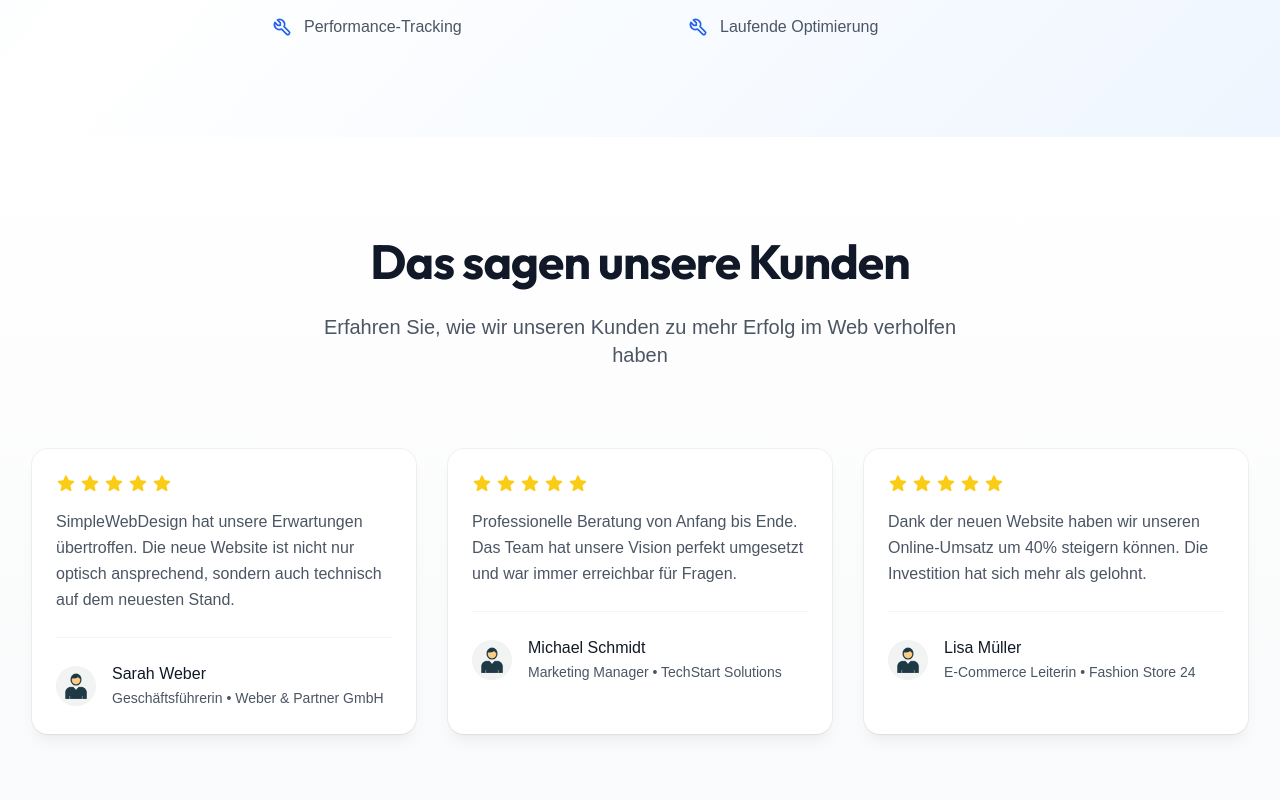
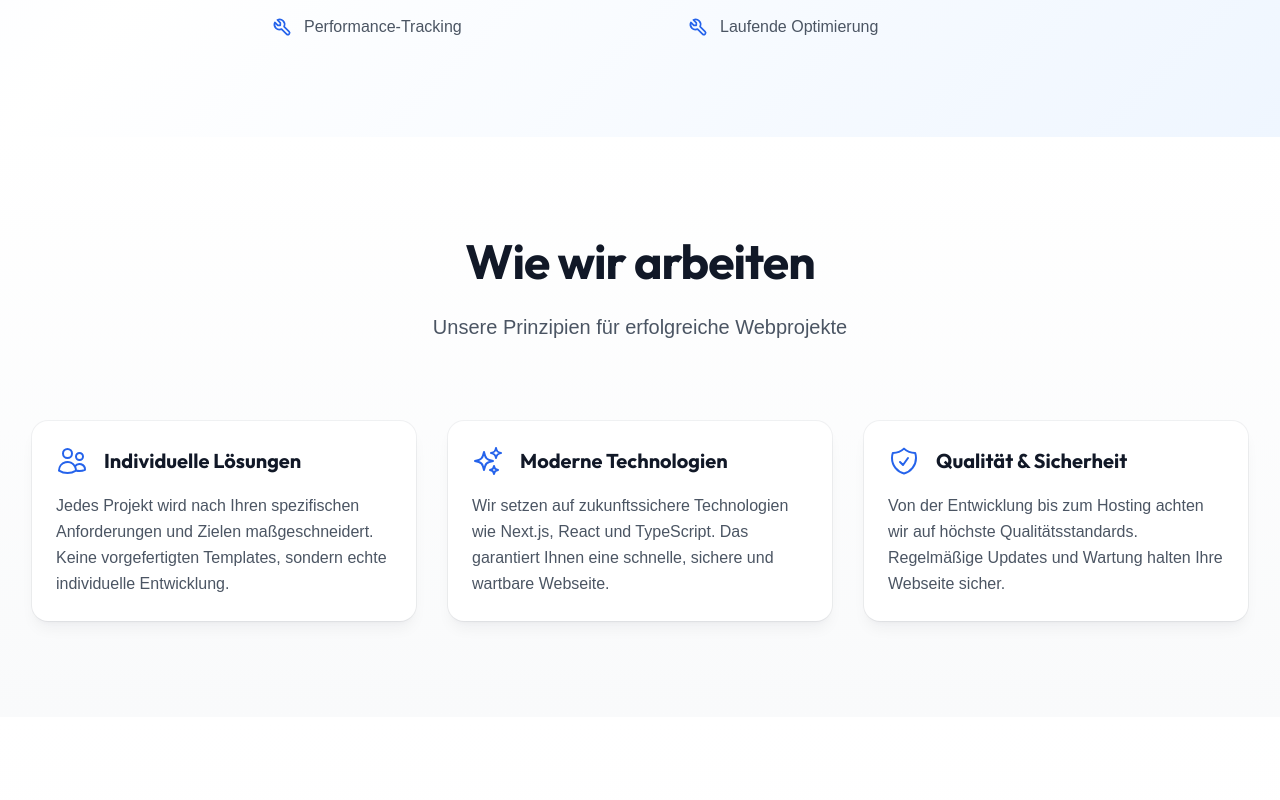
Before and after one commit to MateThemes/simpleweb-next, a Next.js app: page / in a window 1280 px wide. Shown: the part 4840-5640 px from the top of the page. Built offline with nearby package versions, Linux system fonts and the light colour scheme.

Commit message:
Replace Testimonials component with new WorkingPrinciples component

```diff
--- a/src/app/page.tsx
+++ b/src/app/page.tsx
@@ -4,7 +4,7 @@ import Banner from '@/components/sections/Banner'
 import Services from '@/components/sections/Services'
 import Features from '@/components/sections/Features'
 import Process from '@/components/sections/Process'
-import Testimonials from '@/components/sections/Testimonials'
+import WorkingPrinciples from '@/components/sections/WorkingPrinciples'
 import Faq from '@/components/sections/Faq'
 import Cta from '@/components/sections/Cta'
 
@@ -56,7 +56,7 @@ export default function Home() {
         <Services />
         <Features />
         <Process />
-        <Testimonials />
+        <WorkingPrinciples />
         <Faq />
         <Cta />
       </div>
--- a/src/components/sections/Testimonials.tsx
+++ /dev/null
@@ -1,113 +0,0 @@
-'use client'
-
-import { Container } from '../ui/Container'
-import { motion } from 'framer-motion'
-import Image from 'next/image'
-import { StarIcon } from '@heroicons/react/20/solid'
-import { getPlaceholderAvatar } from '@/lib/utils'
-
-const testimonials = [
-  {
-    body: 'SimpleWebDesign hat unsere Erwartungen übertroffen. Die neue Website ist nicht nur optisch ansprechend, sondern auch technisch auf dem neuesten Stand.',
-    author: {
-      name: 'Sarah Weber',
-      handle: 'Geschäftsführerin',
-      company: 'Weber & Partner GmbH',
-      imageUrl: getPlaceholderAvatar('Sarah Weber', { style: 'personas' })
-    },
-  },
-  {
-    body: 'Professionelle Beratung von Anfang bis Ende. Das Team hat unsere Vision perfekt umgesetzt und war immer erreichbar für Fragen.',
-    author: {
-      name: 'Michael Schmidt',
-      handle: 'Marketing Manager',
-      company: 'TechStart Solutions',
-      imageUrl: getPlaceholderAvatar('Michael Schmidt', { style: 'personas' })
-    },
-  },
-  {
-    body: 'Dank der neuen Website haben wir unseren Online-Umsatz um 40% steigern können. Die Investition hat sich mehr als gelohnt.',
-    author: {
-      name: 'Lisa Müller',
-      handle: 'E-Commerce Leiterin',
-      company: 'Fashion Store 24',
-      imageUrl: getPlaceholderAvatar('Lisa Müller', { style: 'personas' })
-    },
-  },
-]
-
-export default function Testimonials() {
-  return (
-    <section className="relative scroll-mt-[72px] bg-gradient-to-b from-white to-gray-50 dark:from-slate-950 dark:to-slate-900 py-section-xl">
-      <Container>
-        <motion.div
-          initial={{ opacity: 0, y: 20 }}
-          whileInView={{ opacity: 1, y: 0 }}
-          viewport={{ once: true, margin: "-100px" }}
-          transition={{ duration: 0.5 }}
-          className="mx-auto max-w-2xl text-center mb-section-lg"
-        >
-          <h2 className="font-display text-3xl sm:text-4xl lg:text-5xl font-bold tracking-tight text-gray-900 dark:text-white mb-6">
-            Das sagen unsere Kunden
-          </h2>
-          <p className="text-lg sm:text-xl leading-relaxed text-gray-600 dark:text-gray-400">
-            Erfahren Sie, wie wir unseren Kunden zu mehr Erfolg im Web verholfen haben
-          </p>
-        </motion.div>
-
-        <div className="relative mx-auto max-w-7xl">
-          <div className="relative">
-            <motion.div
-              initial={{ opacity: 0, y: 20 }}
-              whileInView={{ opacity: 1, y: 0 }}
-              viewport={{ once: true, margin: "-100px" }}
-              transition={{ duration: 0.5, delay: 0.2 }}
-              className="grid grid-cols-1 sm:grid-cols-2 lg:grid-cols-3 gap-8"
-            >
-              {testimonials.map((testimonial, testimonialIdx) => (
-                <motion.div
-                  key={testimonialIdx}
-                  initial={{ opacity: 0, y: 20 }}
-                  whileInView={{ opacity: 1, y: 0 }}
-                  viewport={{ once: true, margin: "-100px" }}
-                  transition={{ duration: 0.5, delay: 0.1 * testimonialIdx }}
-                  className="relative h-full"
-                >
-                  <div className="relative h-full bg-white dark:bg-slate-900 rounded-2xl p-6 shadow-lg shadow-gray-900/5 dark:shadow-none ring-1 ring-gray-900/5 dark:ring-white/10">
-                    <div className="flex gap-1 mb-4">
-                      {[...Array(5)].map((_, i) => (
-                        <StarIcon key={i} className="h-5 w-5 text-yellow-400" />
-                      ))}
-                    </div>
-                    <p className="text-base leading-relaxed text-gray-600 dark:text-gray-400 mb-6">
-                      {testimonial.body}
-                    </p>
-                    <div className="mt-auto border-t border-gray-100 dark:border-gray-800 pt-6">
-                      <div className="flex items-center gap-4">
-                        <Image
-                          src={testimonial.author.imageUrl}
-                          alt={testimonial.author.name}
-                          className="h-10 w-10 rounded-full bg-gray-50"
-                          width={40}
-                          height={40}
-                        />
-                        <div>
-                          <div className="font-medium text-gray-900 dark:text-white">
-                            {testimonial.author.name}
-                          </div>
-                          <div className="text-sm text-gray-600 dark:text-gray-400">
-                            {testimonial.author.handle} • {testimonial.author.company}
-                          </div>
-                        </div>
-                      </div>
-                    </div>
-                  </div>
-                </motion.div>
-              ))}
-            </motion.div>
-          </div>
-        </div>
-      </Container>
-    </section>
-  )
-}
--- /dev/null
+++ b/src/components/sections/WorkingPrinciples.tsx
@@ -0,0 +1,86 @@
+'use client'
+
+import { type ReactElement } from 'react'
+import { Container } from '../ui/Container'
+import { motion } from 'framer-motion'
+import {
+  UsersIcon,
+  SparklesIcon,
+  ShieldCheckIcon
+} from '@heroicons/react/24/outline'
+
+const approaches = [
+  {
+    title: 'Individuelle Lösungen',
+    body: 'Jedes Projekt wird nach Ihren spezifischen Anforderungen und Zielen maßgeschneidert. Keine vorgefertigten Templates, sondern echte individuelle Entwicklung.',
+    icon: UsersIcon,
+  },
+  {
+    title: 'Moderne Technologien',
+    body: 'Wir setzen auf zukunftssichere Technologien wie Next.js, React und TypeScript. Das garantiert Ihnen eine schnelle, sichere und wartbare Webseite.',
+    icon: SparklesIcon,
+  },
+  {
+    title: 'Qualität & Sicherheit',
+    body: 'Von der Entwicklung bis zum Hosting achten wir auf höchste Qualitätsstandards. Regelmäßige Updates und Wartung halten Ihre Webseite sicher.',
+    icon: ShieldCheckIcon,
+  },
+]
+
+export default function WorkingPrinciples(): ReactElement {
+  return (
+    <section className="relative scroll-mt-[72px] bg-gradient-to-b from-white to-gray-50 dark:from-slate-950 dark:to-slate-900 py-section-xl">
+      <Container>
+        <motion.div
+          initial={{ opacity: 0, y: 20 }}
+          whileInView={{ opacity: 1, y: 0 }}
+          viewport={{ once: true, margin: "-100px" }}
+          transition={{ duration: 0.5 }}
+          className="mx-auto max-w-2xl text-center mb-section-lg"
+        >
+          <h2 className="font-display text-3xl sm:text-4xl lg:text-5xl font-bold tracking-tight text-gray-900 dark:text-white mb-6">
+            Wie wir arbeiten
+          </h2>
+          <p className="text-lg sm:text-xl leading-relaxed text-gray-600 dark:text-gray-400">
+            Unsere Prinzipien für erfolgreiche Webprojekte
+          </p>
+        </motion.div>
+
+        <div className="relative mx-auto max-w-7xl">
+          <div className="relative">
+            <motion.div
+              initial={{ opacity: 0, y: 20 }}
+              whileInView={{ opacity: 1, y: 0 }}
+              viewport={{ once: true, margin: "-100px" }}
+              transition={{ duration: 0.5, delay: 0.2 }}
+              className="grid grid-cols-1 sm:grid-cols-2 lg:grid-cols-3 gap-8"
+            >
+              {approaches.map((approach, idx) => (
+                <motion.div
+                  key={idx}
+                  initial={{ opacity: 0, y: 20 }}
+                  whileInView={{ opacity: 1, y: 0 }}
+                  viewport={{ once: true, margin: "-100px" }}
+                  transition={{ duration: 0.5, delay: 0.1 * idx }}
+                  className="relative h-full"
+                >
+                  <div className="relative h-full bg-white dark:bg-slate-900 rounded-2xl p-6 shadow-lg shadow-gray-900/5 dark:shadow-none ring-1 ring-gray-900/5 dark:ring-white/10">
+                    <div className="flex items-center gap-4 mb-4">
+                      <approach.icon className="h-8 w-8 text-blue-600 dark:text-blue-400" />
+                      <h3 className="font-display text-xl font-bold text-gray-900 dark:text-white">
+                        {approach.title}
+                      </h3>
+                    </div>
+                    <p className="text-base leading-relaxed text-gray-600 dark:text-gray-400">
+                      {approach.body}
+                    </p>
+                  </div>
+                </motion.div>
+              ))}
+            </motion.div>
+          </div>
+        </div>
+      </Container>
+    </section>
+  )
+}
```
